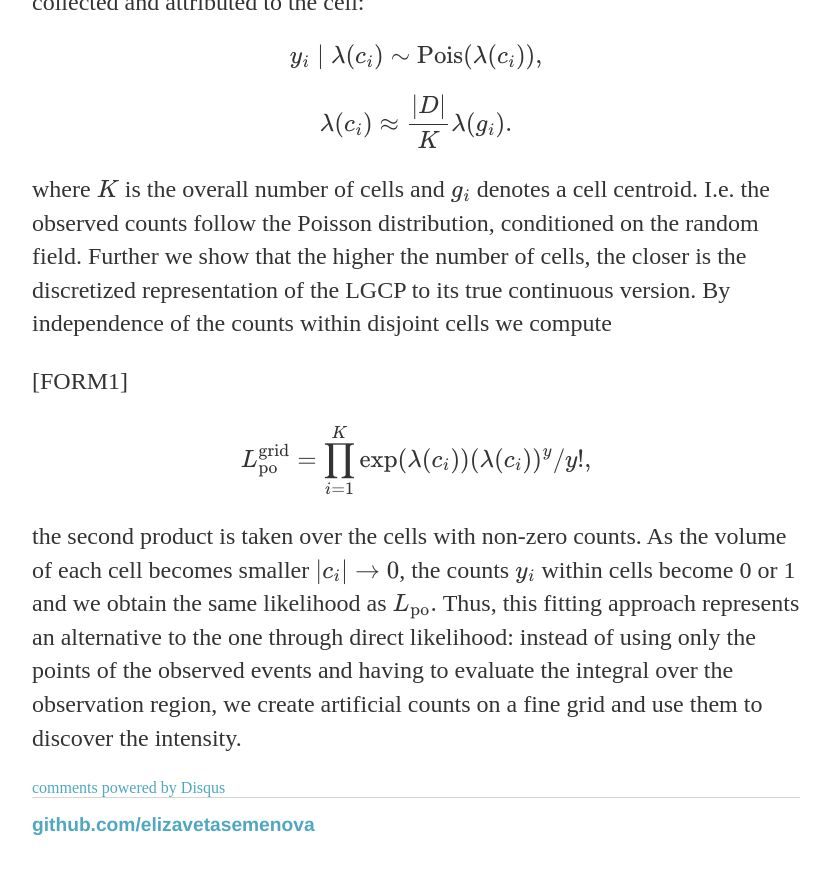
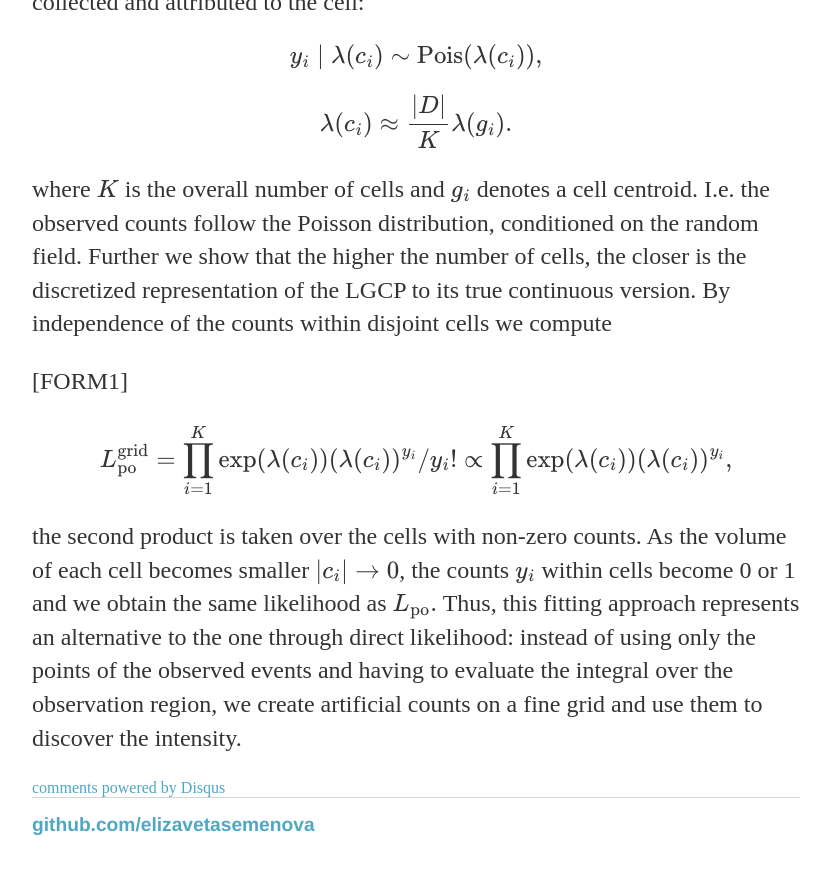
Before and after one commit to elizavetasemenova/elizavetasemenova.github.io, a Jekyll site: the page built from _posts/2018-01-06-An-excerpt-of-my-PhD-paper.md, in a window 1280 px wide and 900 px high, scrolled down 2401 px. Shown: the top 874 px of the window, without its empty margins (224-1054 px from the left). Built offline with Jekyll 4.4.1, drawn with Linux system fonts in a browser that asks for light colours; formulas are drawn with MathJax 3; comment, search, counter and statistics services are not loaded.

Commit message:
Update 2018-01-06-An-excerpt-of-my-PhD-paper.md

```diff
--- a/_posts/2018-01-06-An-excerpt-of-my-PhD-paper.md
+++ b/_posts/2018-01-06-An-excerpt-of-my-PhD-paper.md
@@ -56,7 +56,7 @@
 [FORM1]
 
 \begin{equation}
-L_{\text{po}}^{\text{grid}} =  \prod\limits_{i=1}^{K}\exp(\lambda(c_i))(\lambda(c_i))^{y}/{y!},
+L_{\text{po}}^{\text{grid}} =  \prod\limits_{i=1}^{K}\exp(\lambda(c_i))(\lambda(c_i))^{y_i}/{y_i!} \propto \prod\limits_{i=1}^{K}  \exp(\lambda(c_i)) (\lambda(c_i))^{y_i},
 \end{equation}
 
 the second product is taken over the cells with non-zero counts. As the volume of each cell becomes smaller $\vert c_i \vert \to 0$, the counts $y_i$ within cells become 0 or 1 and we obtain the same likelihood as $L_{\text{po}}.$ Thus, this fitting approach represents an alternative to the one through direct likelihood: instead of using only the points of the observed events and having to evaluate the integral over the observation region, we create artificial counts on a fine grid and use them to discover the intensity.
```
